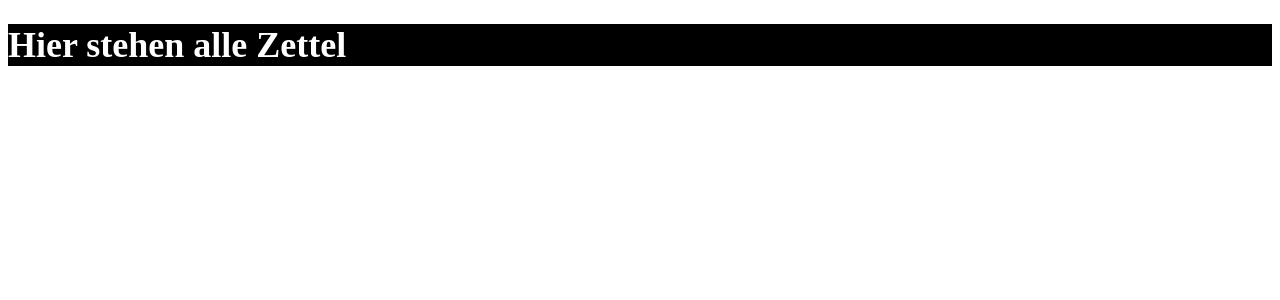
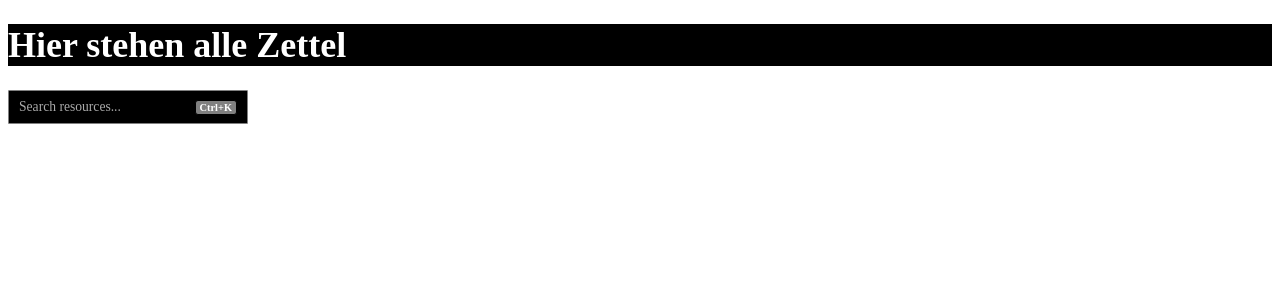
Before and after one commit to DPaY-DP/Zettelstore_Schreibtisch, a Flask app: page / in a window 1280 px wide. Shown: the top 300 px of the page. Run offline with Flask 3, Linux system fonts and the light colour scheme; data that the repository does not hold is empty.

Commit message:
Added search bar
Added search bar which can search for title of a Zettel

```diff
--- a/Darstellung/static/canvas.js
+++ b/Darstellung/static/canvas.js
@@ -0,0 +1,31 @@
+function handleSearch(e) {
+  const term = e.target.value.toLowerCase().trim();
+  const items = document.querySelectorAll("ul li");
+
+  if (!term) {
+    items.forEach((li) => li.classList.remove("is-hidden"));
+    return;
+  }
+
+  items.forEach((li) => {
+    const parts = li.textContent.split(" +++ ");
+    const title = (parts.length > 1 ? parts.slice(1).join(" +++ ") : li.textContent).toLowerCase();
+
+    const match = title.includes(term);
+    li.classList.toggle("is-hidden", !match);
+  });
+}
+
+document.addEventListener("DOMContentLoaded", () => {
+  const searchBar = document.getElementById("search-bar");
+  if (!searchBar) return;
+
+  searchBar.addEventListener("input", handleSearch);
+
+  document.addEventListener("keydown", (e) => {
+    if ((e.ctrlKey || e.metaKey) && e.key.toLowerCase() === "k") {
+      e.preventDefault();
+      searchBar.focus();
+    }
+  });
+});
--- a/Darstellung/static/style.css
+++ b/Darstellung/static/style.css
@@ -8,3 +8,53 @@ body{
     padding-left: 0%;
     color: white;
 }
+
+.is-hidden {
+  display: none;
+}
+
+.header__search-container {
+  position: relative;
+  width: 240px;
+  height: 34px;
+  display: flex;
+  align-items: center;
+  background-color: black;
+  border: 1px solid gray;
+  border-radius: 1px;
+  padding: 0 10px;
+  box-sizing: border-box;
+  transition: border-color 0.15s ease;
+}
+
+.header__search-container:focus-within {
+  border-color: blue;
+  outline: 1px solid blue;
+}
+
+.header__search-input {
+  width: 100%;
+  border: none;
+  outline: none;
+  background: transparent;
+  color: white;
+  font-size: 0.85rem;
+  font-family: inherit;
+  padding: 0;
+}
+
+.header__search-input::placeholder {
+  color: #aaa;
+}
+
+.header__search-badge {
+  font-size: 0.65rem;
+  font-weight: 600;
+  background-color: grey;
+  color: white;
+  padding: 1px 4px;
+  border-radius: 3px;
+  border: 1px solid black;
+  pointer-events: none;
+  flex-shrink: 0;
+}
--- a/Darstellung/templates/index.html
+++ b/Darstellung/templates/index.html
@@ -8,6 +8,7 @@
     <link rel="stylesheet" href="{{ url_for('static', filename='style.css') }}">
     <title>Schreibtisch</title>
 </head>
+<script src="{{ url_for('static', filename='canvas.js') }}"></script>
 <body>
 
 {% if fehler %}
@@ -15,9 +16,14 @@
 {{ fehler }}</p>
 {% endif %}
 <h1 class="headline">Hier stehen alle Zettel</h1>
+
+<div class="header__search-container">
+            <input type="text" id="search-bar" class="header__search-input" placeholder="Search resources..." autocomplete="off" />
+            <span class="header__search-badge">Ctrl+K</span>
+          </div>
 <ul>
     {% for i in zettel %}
-        <li>{{ i.id }} +++ {{ i.titel }}</li>
+        <li id='{{ i.id }}'>{{ i.id }} +++ {{ i.titel }}</li>
     {% endfor %}
 </ul>
 </body>
```
